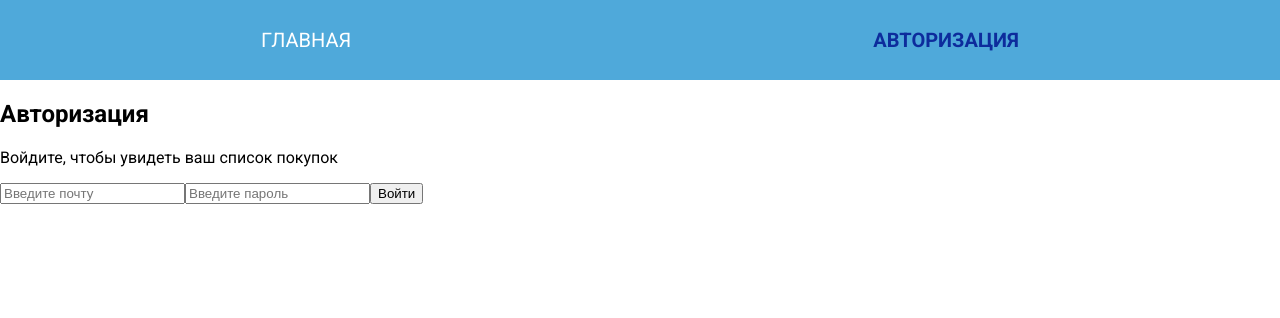
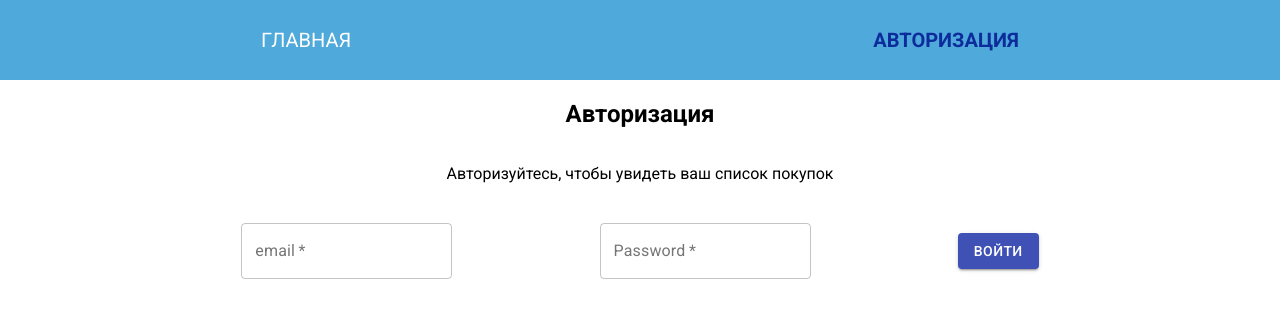
Before and after one commit to Danil174/antitreningi_test, a React app: page /sign-in in a window 1280 px wide. Shown: the top 318 px of the page. Built offline with nearby package versions, Linux system fonts and the light colour scheme.

Commit message:
pages stylization

```diff
--- a/src/components/MainPage.jsx
+++ b/src/components/MainPage.jsx
@@ -1,8 +1,18 @@
 import React from 'react';
+import { Container, Grid } from '@material-ui/core';
 
 const MainPage = () => {
   return (
-    <h1>Main Page</h1>
+    <Container maxWidth="lg">
+      <Grid
+        container
+        direction="column"
+        alignItems="center"
+      >
+        <h1>Main Page</h1>
+        <p>Лучшее приложение для покупок. Революционный подход к созданию списка покупок!</p>
+      </Grid>
+    </Container>
   );
 };
 
--- a/src/components/SignInPage.jsx
+++ b/src/components/SignInPage.jsx
@@ -1,6 +1,7 @@
 import React, { useState } from 'react';
 import { Redirect } from 'react-router-dom';
 import { inject, observer } from 'mobx-react';
+import { Container, Grid, TextField, Button } from '@material-ui/core';
 
 import { AuthorizationStatus, AppRoutes } from "../const.js";
 
@@ -12,37 +13,65 @@ const SignInPage = inject('myStore')(observer((props) => {
   return(
     myStore.authorizationStatus === AuthorizationStatus.NO_AUTH
       ?
-      <>
+      <Container>
+        <Grid
+          container
+          direction="column"
+          alignItems="center"
+        >
           <h2>Авторизация</h2>
-        <form
+          <Grid
+            item xs={12}
+            container
+            spacing={3}
+            direction="column"
+            alignItems="center"
+            component={'form'}
             onSubmit={(evt) => {
               evt.preventDefault();
               myStore.getToken(email, password, history);
             }}
           >
-          <p>Войдите, чтобы увидеть ваш список покупок</p>
-          <input
+            <Grid item xs={12}>
+              <p>Авторизуйтесь, чтобы увидеть ваш список покупок</p>
+            </Grid>
+            <Grid
+              item
+              xs={8}
+              container
+              alignItems="center"
+              justify="space-between"
+            >
+              <TextField
                 value={email}
                 onChange={(evt) => setEmail(evt.currentTarget.value)}
-            placeholder={'Введите почту'}
+                label="email"
                 type="text"
+                variant="outlined"
                 required
               />
-          <input
+
+              <TextField
                 value={password}
                 onChange={(evt) => setPassword(evt.currentTarget.value)}
-            placeholder="Введите пароль"
+                label="Password"
                 type="password"
+                variant="outlined"
                 required
               />
-          <button
+              <Button
                 type="submit"
+                variant="contained"
+                color="primary"
               >
                 Войти
-          </button>
-          {myStore.loginError && <p>Неправильный логин или пароль</p>}
-        </form>
-      </>
+              </Button>
+            </Grid>
+            {myStore.loginError && <p className="error">Неправильный логин или пароль</p>}
+          </Grid>
+        </Grid>
+
+      </Container>
       : <Redirect to={AppRoutes.CART} />
   );
 }));
--- a/src/store/store.js
+++ b/src/store/store.js
@@ -1,5 +1,5 @@
 import { observable, runInAction, action, makeObservable } from 'mobx';
-import { AuthorizationStatus, AppRoutes } from "../const.js";
+import { AuthorizationStatus } from "../const.js";
 
 const checkStatus = (response) => {
   if (response.status >= 200 && response.status < 300) {
--- a/src/styles/styles.css
+++ b/src/styles/styles.css
@@ -124,3 +124,8 @@ body {
 .product_list__product--isBought {
   background-color: #6cd583;
 }
+
+.error {
+  color: red;
+  font-weight: 700;
+}
```
Lines whose indentation alone changed are shown as unchanged.
